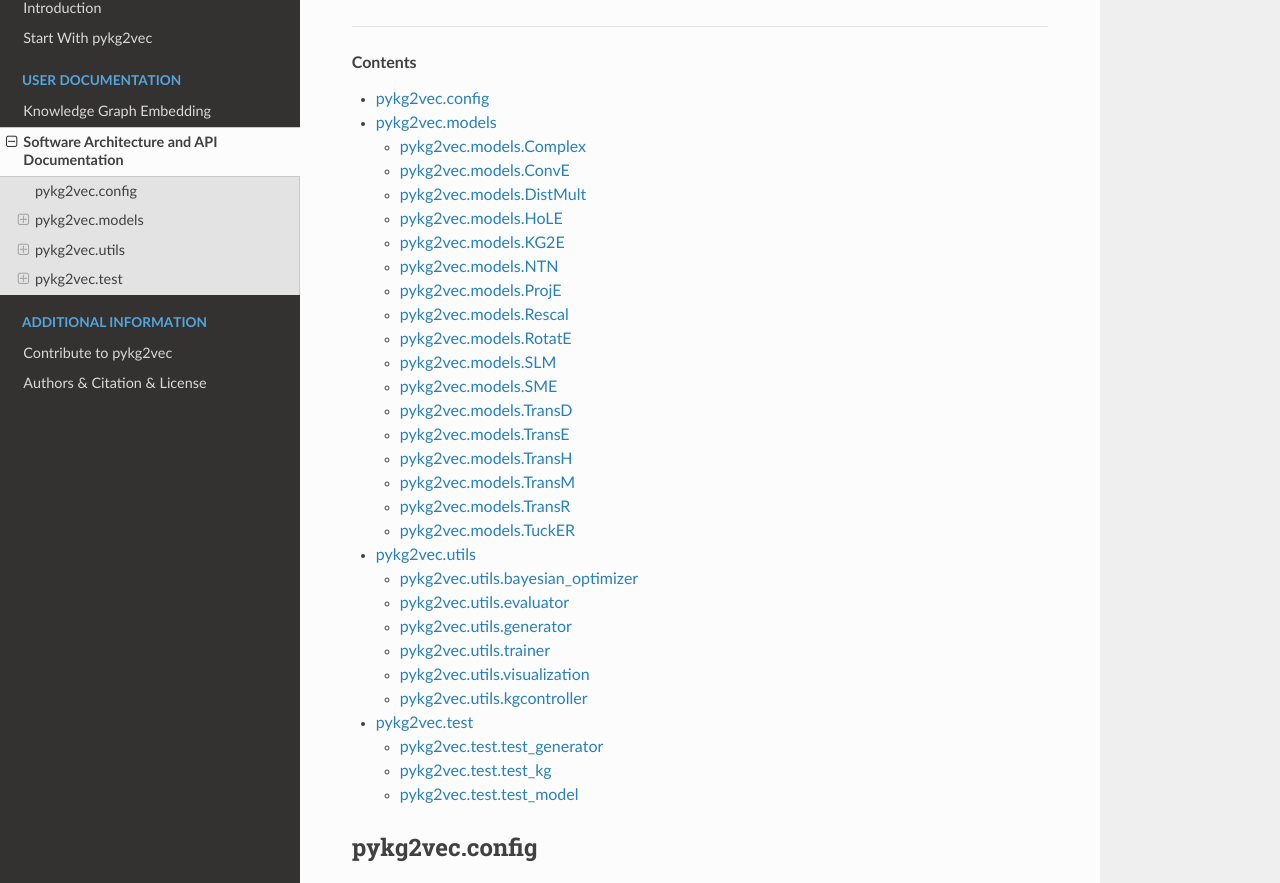
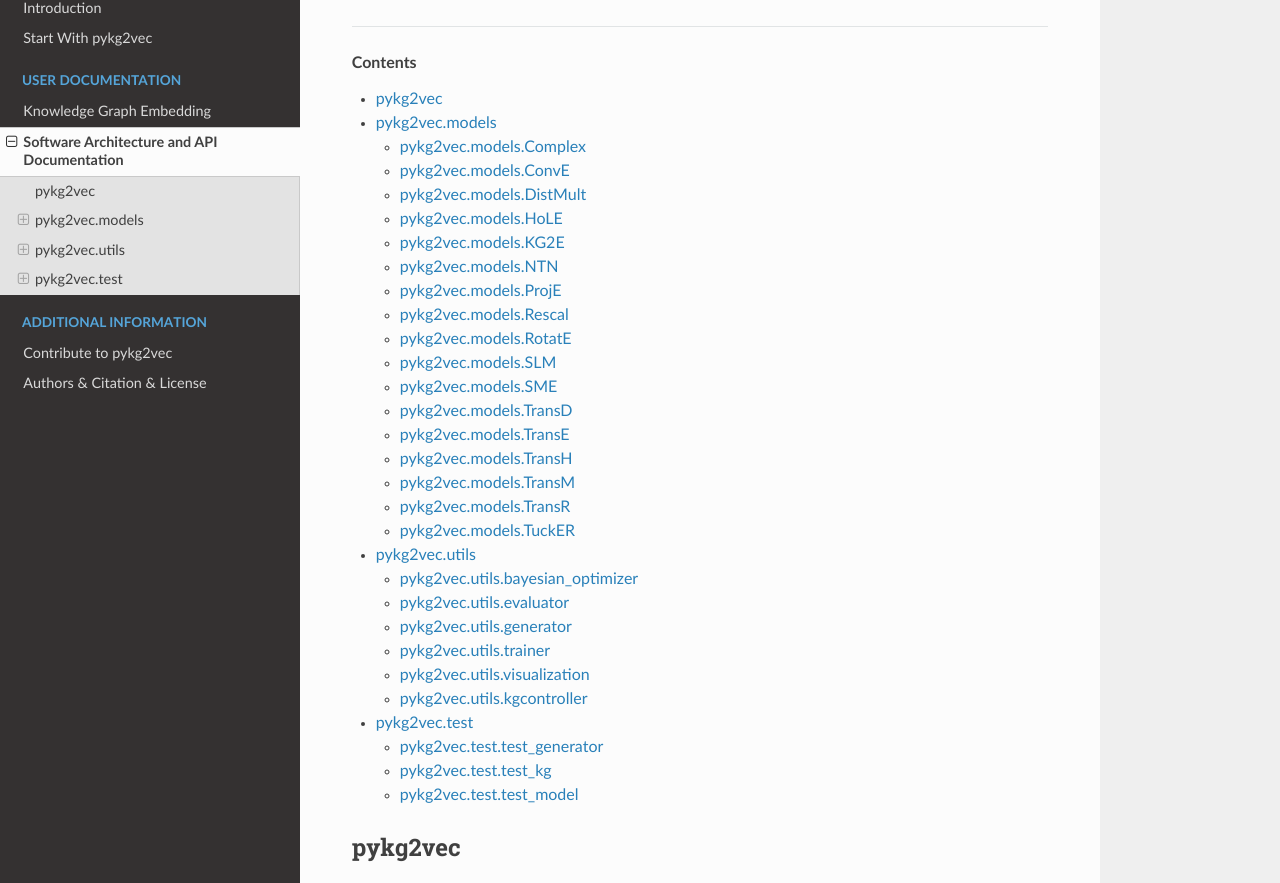
Before and after one commit to Sujit-O/pykg2vec, a Sphinx documentation site: the page built from docs/source/api.rst, in a window 1280 px wide and 1400 px high, scrolled down 1142 px, cut to the strip 169-1052 px from the top of the window. Built offline with Sphinx 7.4.7 and the Read the Docs theme 2.0.0, drawn with Linux system fonts in a browser that asks for light colours; formulas are drawn with MathJax 3; pages that are not in the unit, such as notebooks, are missing from menus.

Commit message:
change docs

```diff
--- a/docs/source/api.rst
+++ b/docs/source/api.rst
@@ -21,13 +21,13 @@
 .. contents:: Contents
     :local:
 
-pykg2vec.config
+pykg2vec
 ======================
 
-.. automodule:: pykg2vec.config.config
+.. automodule:: pykg2vec.config
    :members:
 
-.. automodule:: pykg2vec.config.hyperparams
+.. automodule:: pykg2vec.hyperparams
    :members:
 
 ====
```
